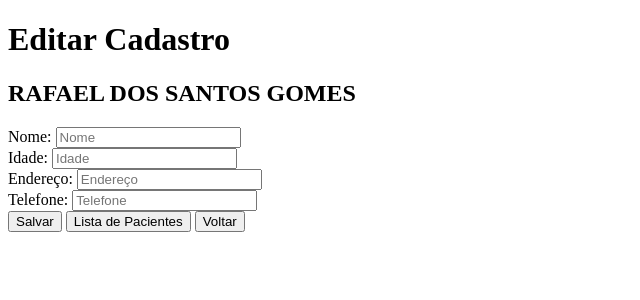
After one commit to Rafa57/PI_3, a Django app: page /patients/update/11333801408/ in a window 1280 px wide. The commit adds this page. Shown: the top 300 px of the page, without its empty margins (0-640 px from the left). Run offline with Django 5.2, Linux system fonts and the light colour scheme; data comes from the database, SQL or seed files in the repository.

Commit message:
criados info e edição de cadastro

```diff
--- /dev/null
+++ b/patients/templates/patients/update_patient.html
@@ -0,0 +1,36 @@
+<!DOCTYPE html>
+<html lang="pt-br">
+<head>
+    <meta charset="UTF-8">
+    <meta name="viewport" content="width=device-width, initial-scale=1.0">
+    <title>Editar Cadastro</title>
+</head>
+<body>
+    <h1>Editar Cadastro</h1>
+    <h2>{{patient.name}}</h2>
+
+    {% if succes %}
+        <p style="color:green;">Paciente editado com sucesso!</p>
+    {% endif %}
+
+    <form method="POST">
+        {% csrf_token %}
+
+        <label for="name">Nome:</label>
+        <input type="text" name="name" placeholder="Nome" required><br>
+
+        <label for="age">Idade:</label>
+        <input type="number" name="age" placeholder="Idade" required><br>
+
+        <label for="addres">Endereço:</label>
+        <input type="text" name="addres" placeholder="Endereço" required><br>
+
+        <label for="phone">Telefone:</label>
+        <input type="text" name="phne" placeholder="Telefone"><br>
+
+        <button type="submit">Salvar</button>
+        <button type="button">Lista de Pacientes</button>
+        <button type="button" onclick="window.history.back()">Voltar</button>
+    </form>
+</body>
+</html>
--- a/patients/views.py
+++ b/patients/views.py
@@ -12,7 +12,8 @@ def patients_list(request, cpf=None):
     return render(request, "patients/patients_list.html", {"pacientes": patients})
 
 def get_patient(request, cpf):
-    return patients_list(request, cpf)
+    patient = get_object_or_404(Patients, cpf=cpf)
+    return render(request, "patients/patient_info.html", {"patient": patient})
 
 def add_patient(request):
     if request.method == "POST":
@@ -26,3 +27,17 @@ def add_patient(request):
         return redirect("/patients/")
 
     return render(request, "patients/add_patient.html")
+
+def update_patient(request, cpf):
+    patient = get_object_or_404(Patients, cpf=cpf)
+    success = False
+
+    if request.method == "PUT":
+        patient.name = request.PUT.get("name")
+        patient.age = request.PUT.get("age")
+        patient.addres = request.PUT.get("addres")
+        patient.phone = request.PUT.get("phone")
+        patient.save()
+        success = True
+
+    return render(request, "patients/update_patient.html", {"patient": patient, "success": success})
--- a/setup/urls.py
+++ b/setup/urls.py
@@ -3,7 +3,7 @@ from django.urls import path
 
 from exams.views import exams_list
 from medics.views import medics_list
-from patients.views import patients_list, get_patient, add_patient
+from patients.views import patients_list, get_patient, add_patient, update_patient
 from home.views import home
 
 
@@ -14,5 +14,6 @@ urlpatterns = [
     path("medics/", medics_list),
     path("patients/", patients_list),
     path("patients/add/", add_patient, name="add_patient"),
+    path("patients/update/<str:cpf>/", update_patient, name="update_patient"),
     path("patients/<str:cpf>/", get_patient, name="get_patient"),
 ]
```
Also changed, not shown: patients/templates/patients/patient_info.html (added, +48 -0 lines), patients/templates/patients/patients_list.html (+1 -29 lines).
